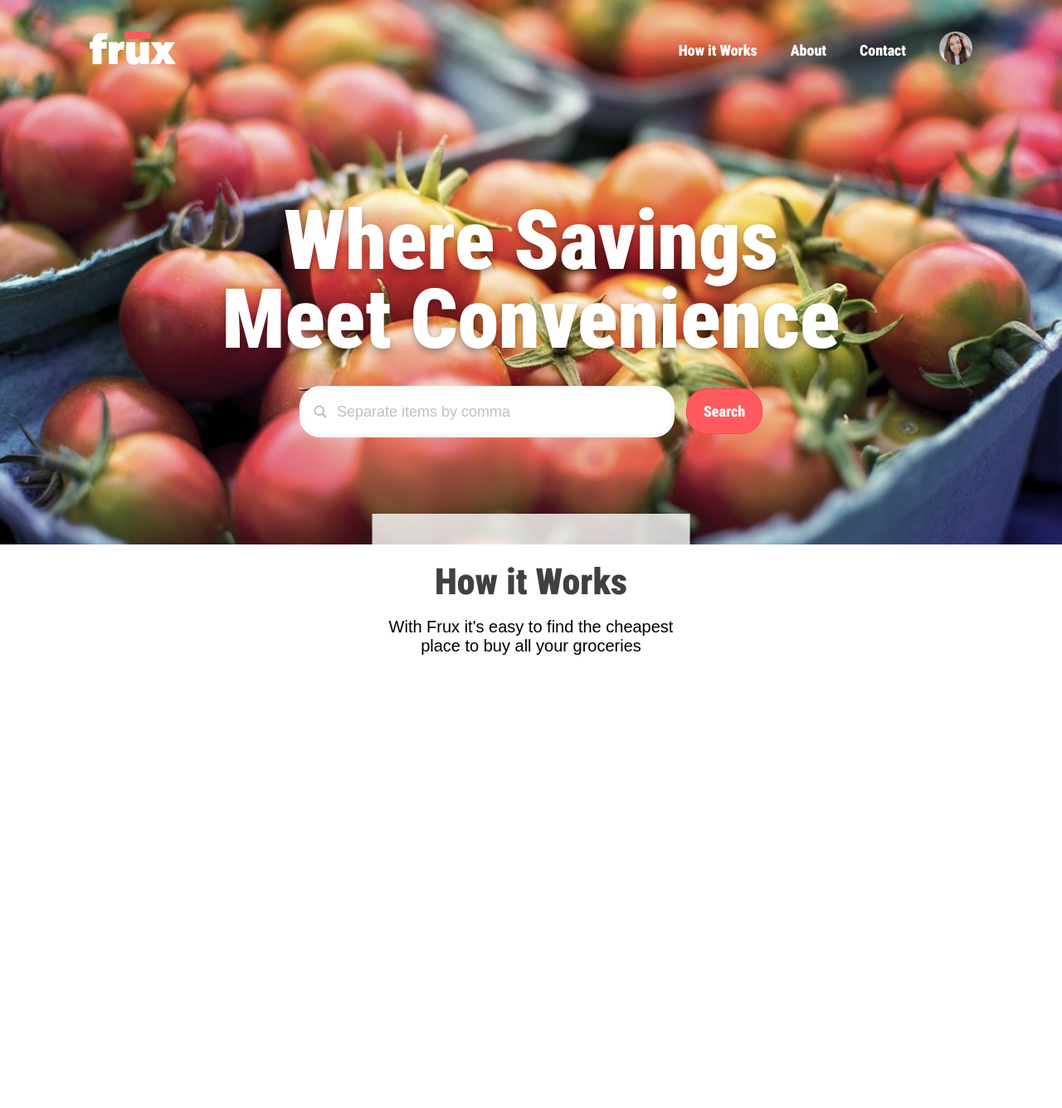
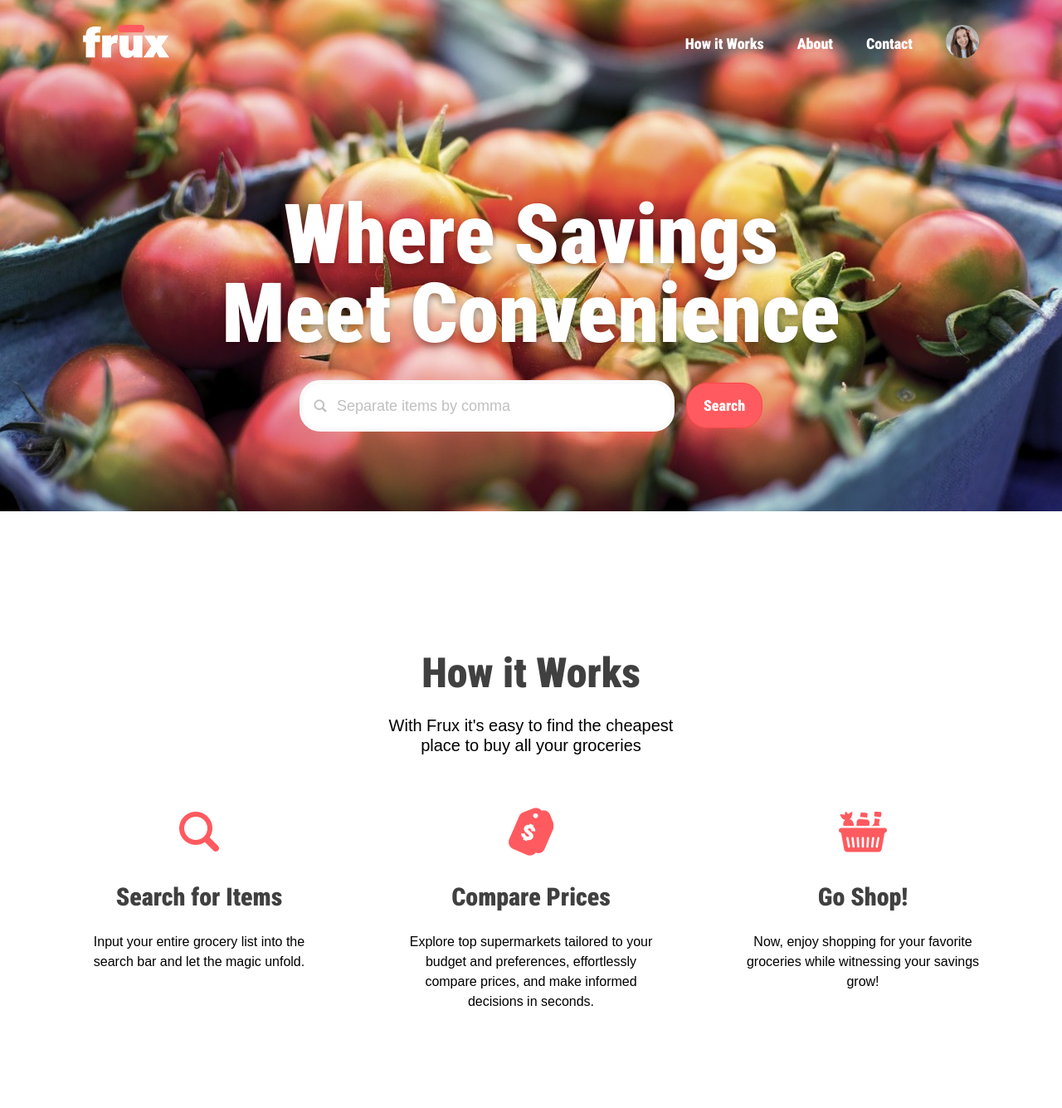
Before and after one commit to Eberpraw/frux, a Flask app: page / in a window 1280 px wide. Shown: the whole page at 83% size. Before the commit the page ends 789 px from the top, so only its background shows below. Run offline with Flask 3, Linux system fonts and the light colour scheme.

Commit message:
Updated index to have steps on website and added index order to grocery list history

```diff
--- a/application/app.py
+++ b/application/app.py
@@ -9,6 +9,7 @@ import os
 # Initializing a Flask web application
 app = Flask(__name__)
 app.secret_key = os.urandom(24)
+app.jinja_env.globals.update(enumerate=enumerate)
 
 # Global variable that holds a list of items the user has chosen
 chosenItems = []
--- a/application/static/styles.css
+++ b/application/static/styles.css
@@ -12,6 +12,8 @@ h2 {
 p {
     font-family: sans-serif;
     font-size: 16px;
+    font-weight: lighter;
+    line-height: 24px;
 }
 
 ul {
@@ -26,7 +28,6 @@ ul {
 ul li {
     margin-bottom: 10px;
     margin-top: 30px;
-    text-decoration: underline;
 }
 
 .title {
@@ -380,20 +381,38 @@ ul li {
 
 .info-section {
     position: absolute;
-    bottom: -30px;
+    bottom: -130%;
     left: 50%;
     transform: translateX(-50%);
     text-align: center;
-    background-color: rgba(255, 255, 255, 0.8);
     padding: 20px;
+    padding-bottom: 100px;
+}
+
+.info-section-steps {
+    display: inline-flex;
+    margin-left: 50px;
+    margin-right: 50px;
 }
 
 .text-section {
     font-size: 20px;
     font-weight: 300;
     margin-top: -20px;
+    margin-bottom: 60px;
+}
+
+.box-style {
+    margin-left: 50px;
+    margin-right: 50px;
+}
+
+.custom-width {
+    width: 300px;
+    text-align: center;
+    font-size: 30px;
 }
 
 .title-text {
-    font-size: 44px;
+    font-size: 50px;
 }
--- a/application/templates/index.html
+++ b/application/templates/index.html
@@ -13,8 +13,11 @@
             background-image: url("/static/images/background.jpg");
             background-repeat: no-repeat;
             background-position: center;
+            position: relative;
             background-size: cover;
-            height: 80vh;
+            height: 80%;
+            margin: 0;
+            padding: 0;
         }
     </style>
 
@@ -50,7 +53,19 @@
     <div class="info-section">
         <h2 class="title-text">How it Works</h2>
         <p class="text-section">With Frux it's easy to find the cheapest<br>place to buy all your groceries</p>
+        <div class="info-section-steps">
+            <div class="box-style"><img src="static/images/search.png" alt="img 1">
+                <h2 class="custom-width">Search for Items</h2>
+                <p>Input your entire grocery list into the search bar and let the magic unfold.</p></div>
+            <div class="box-style"><img src="static/images/price.png" alt="img 2">
+                <h2 class="custom-width">Compare Prices</h2>
+                <p>Explore top supermarkets tailored to your budget and preferences, effortlessly compare prices, and make informed decisions in seconds.</p></div>
+            <div class="box-style"><img src="static/images/shop.png" alt="img 3">
+                <h2 class="custom-width">Go Shop!</h2>
+                <p>Now, enjoy shopping for your favorite groceries while witnessing your savings grow!</p></div>
+        </div>
     </div>
 
 </body>
+
 </html>
```
Also changed, not shown: application/templates/profile/emilie.html (+2 -47 lines), application/static/images/price.png (added), application/static/images/search.png (added), application/static/images/shop.png (added).
